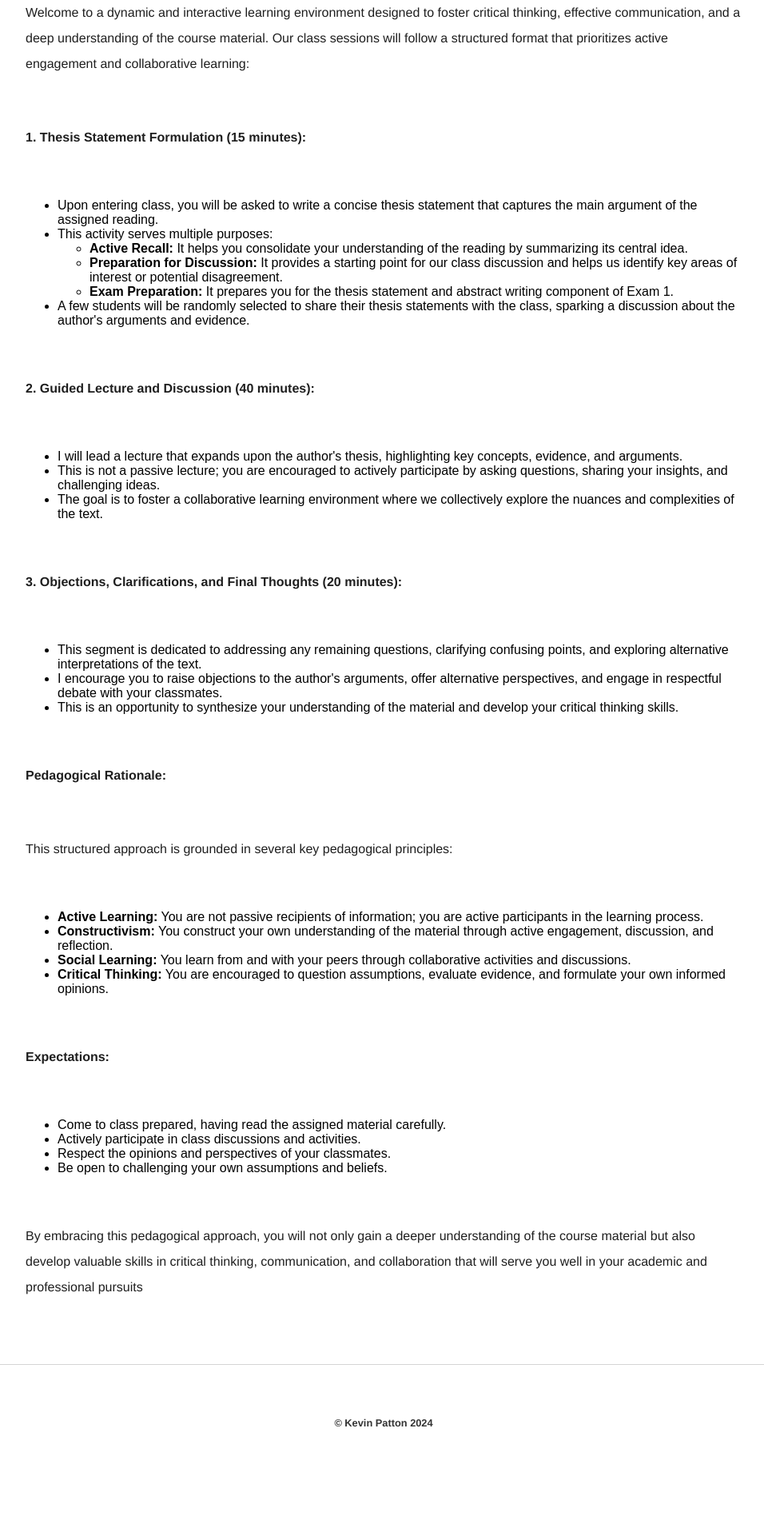
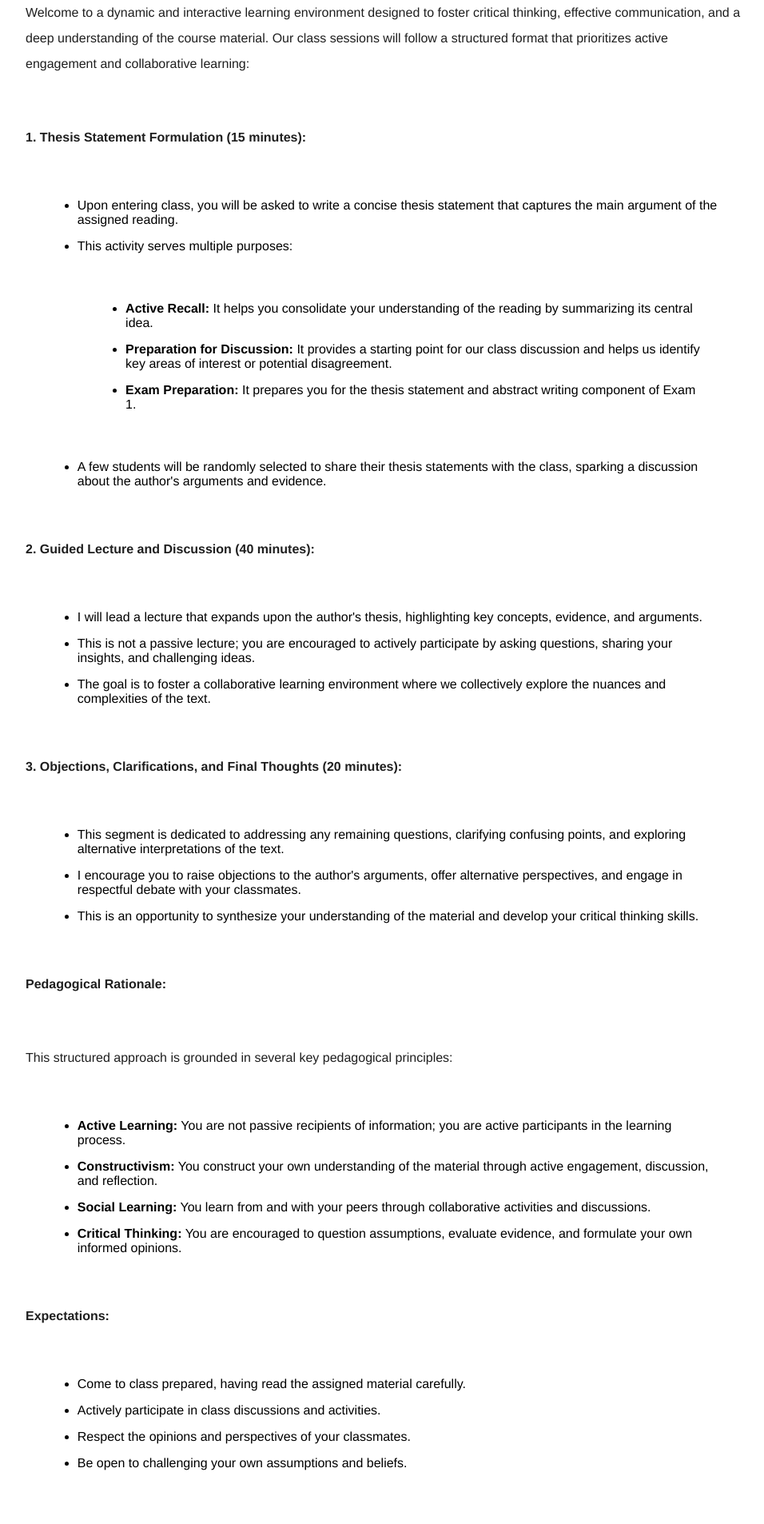
Before and after one commit to kevinjpatton/kevinjpatton.github.io, a Jekyll site: the page built from pedagogy/intro/intro_class_structure.html, in a window 1280 px wide. Shown: the part 520-2426 px from the top of the page at 80% size, without its empty margins (160-1116 px from the left). Built offline with Jekyll 4.4.1, drawn with Linux system fonts in a browser that asks for light colours; Markdown is read by kramdown in place of the engine named in the settings; before the commit the page ends 2373 px from its top, so only the background shows below that.

Commit message:
Update intro_class_structure.html

```diff
--- a/pedagogy/intro/intro_class_structure.html
+++ b/pedagogy/intro/intro_class_structure.html
@@ -15,10 +15,10 @@ title: Intro Class Structure
     <strong>1. Thesis Statement Formulation (15 minutes):</strong>
   </span>
 </p>
-<ul>
+<ul class="standard-list">
   <li>Upon entering class, you will be asked to write a concise thesis statement that captures the main argument of the assigned reading.</li>
   <li>This activity serves multiple purposes:</li>
-  <ul>
+  <ul class="standard-list">
     <li>
       <strong>Active Recall:</strong>
       It helps you consolidate your understanding of the reading by summarizing its central idea.</li>
@@ -36,7 +36,7 @@ title: Intro Class Structure
     <strong>2. Guided Lecture and Discussion (40 minutes):</strong>
   </span>
 </p>
-<ul>
+<ul class="standard-list">
   <li>I will lead a lecture that expands upon the author's thesis, highlighting key concepts, evidence, and arguments.</li>
   <li>This is not a passive lecture; you are encouraged to actively participate by asking questions, sharing your insights, and challenging ideas.</li>
   <li>The goal is to foster a collaborative learning environment where we collectively explore the nuances and complexities of the text.</li>
@@ -46,7 +46,7 @@ title: Intro Class Structure
     <strong>3. Objections, Clarifications, and Final Thoughts (20 minutes):</strong>
   </span>
 </p>
-<ul>
+<ul class="standard-list">
   <li>This segment is dedicated to addressing any remaining questions, clarifying confusing points, and exploring alternative interpretations of the text.</li>
   <li>I encourage you to raise objections to the author's arguments, offer alternative perspectives, and engage in respectful debate with your classmates.</li>
   <li>This is an opportunity to synthesize your understanding of the material and develop your critical thinking skills.</li>
@@ -59,7 +59,7 @@ title: Intro Class Structure
 <p>
   <span style="color:rgb(31, 31, 31);">This structured approach is grounded in several key pedagogical principles:</span>
 </p>
-<ul>
+<ul class="standard-list">
   <li>
     <strong>Active Learning:</strong>
     You are not passive recipients of information; you are active participants in the learning process.</li>
@@ -78,7 +78,7 @@ title: Intro Class Structure
     <strong>Expectations:</strong>
   </span>
 </p>
-<ul>
+<ul class="standard-list">
   <li>Come to class prepared, having read the assigned material carefully.</li>
   <li>Actively participate in class discussions and activities.</li>
   <li>Respect the opinions and perspectives of your classmates.</li>
```
